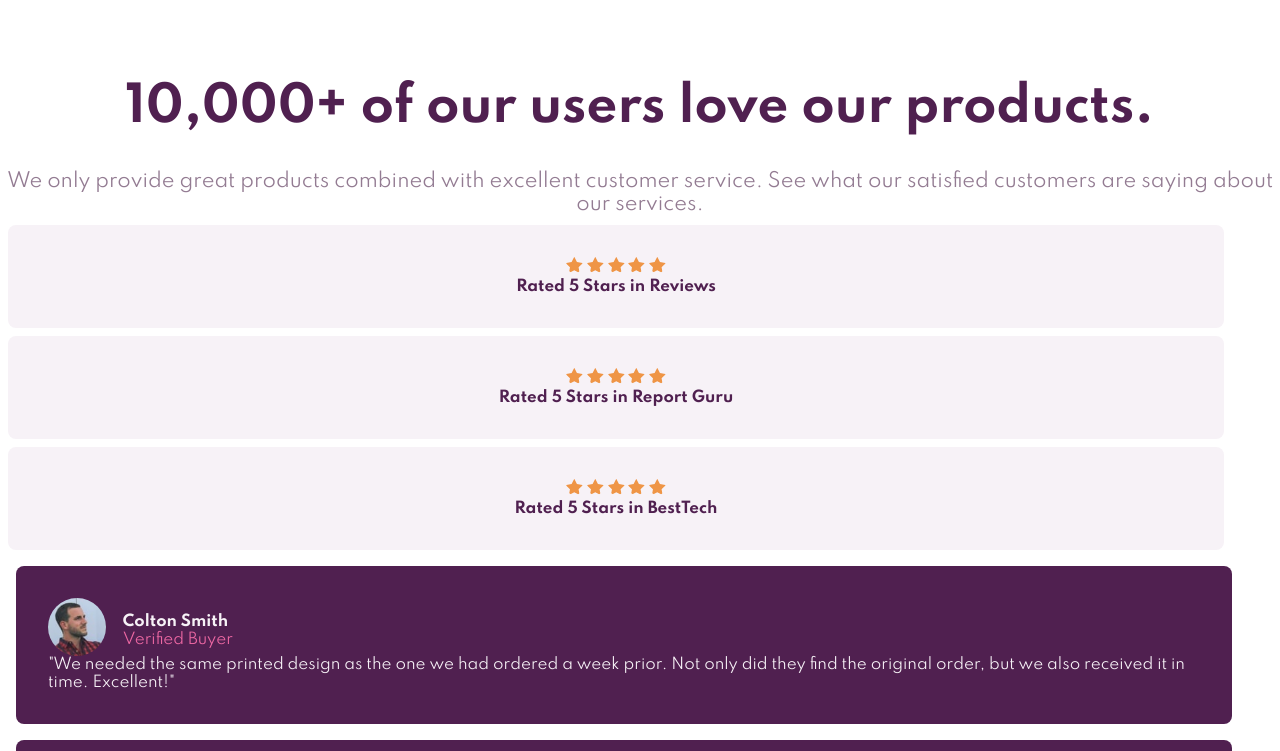
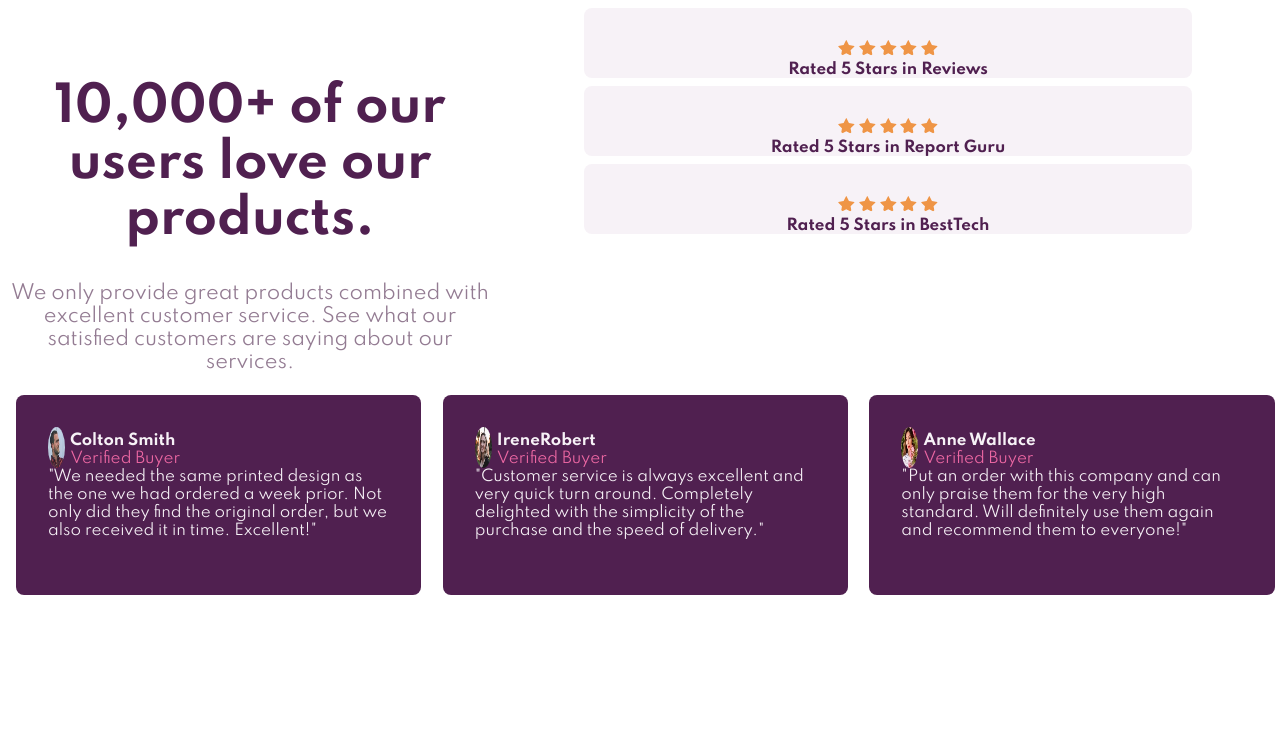
Before and after one commit to danieldamian09/social-proof-section-challenge-hub, a plain HTML site: page index.html in a window 1280 px wide. Shown: the top 751 px of the page. Drawn offline with Linux system fonts and the light colour scheme.

Commit message:
cambios en la grilla

```diff
--- a/index.html
+++ b/index.html
@@ -15,12 +15,12 @@
 </head>
 
 <body>
+  <div class="container">
     <div class="container-1">
       <div class="title">
         <h2>10,000+ of our users love our products.</h2>
         <p>We only provide great products combined with excellent customer service.
           See what our satisfied customers are saying about our services.</p>
-    </div>
       </div>
       <div class="container-2">
         <div class="rated">
@@ -50,6 +50,8 @@
           </div>
         </div>
       </div>
+    </div>
+
 
     <div class="container-3">
       <div class="cards">
@@ -83,8 +85,10 @@
               <span>Verified Buyer</span>
             </div>
           </div>
-        <p>"Put an order with this company and can only praise them for the very high standard. Will definitely use them
+          <p>"Put an order with this company and can only praise them for the very high standard. Will definitely use
+            them
             again and recommend them to everyone!"</p>
+        </div>
       </div>
     </div>
   </div>
--- a/style.css
+++ b/style.css
@@ -24,6 +24,46 @@ body {
   font-size: 15px;
 }
 
+.container {
+  display: grid;
+  grid-auto-columns: 1fr;
+  grid-auto-rows: 1fr;
+  grid-template-columns: 1fr;
+  gap: 4px 4px;
+  grid-auto-columns: repeat(auto-fill, minmax(15rem, 1fr));
+}
+
+.container-1 {
+  display: grid;
+  grid-template-columns: 40% 50%;
+  grid-template-rows: 1fr;
+  gap: 5% 5%;
+  grid-template-areas:
+    ". container-2";
+}
+
+.container-2 {
+  display: grid;
+  grid-template-columns: 1fr;
+  grid-template-rows: 70px 70px 70px;
+  gap: 0px 0px;
+  grid-template-areas:
+    "."
+    "."
+    ".";
+  grid-area: container-2;
+}
+
+.cards {
+  display: grid;
+  grid-template-columns: 1fr 1fr 1fr;
+  grid-template-rows: 1fr;
+  gap: 0px 0px;
+  grid-area: ".card1";
+  grid-template-areas:
+    "card1 card2 card3";
+}
+
 
 /* Medidas del container y columnas */
 
@@ -37,6 +77,11 @@ body {
 
 
 /* Diseño boxes, titulo, textos, imgs */
+
+.title {
+  text-align: center;
+  width: 500px;
+}
 
 .title h2 {
   color: var(--very-dark-magenta);
@@ -52,10 +97,8 @@ body {
   font-size: 1.2rem;
 }
 
-.title {
-    text-align: center;
 
-}
+
 .rated {
 
   color: var(--very-dark-magenta);
@@ -63,17 +106,21 @@ body {
 
 
 
-.card1, .card2, .card3 {
+.card1,
+.card2,
+.card3 {
   background: var(--very-dark-magenta);
   color: var(--light-grayish-magenta);
   border-radius: 0.5rem;
   width: 95%;
-    height: 70%;
+  height: 200px;
   padding: 2rem;
   margin: 1rem;
 }
 
-.rate1, .rate2, .rate3 {
+.rate1,
+.rate2,
+.rate3 {
   background: var(--light-grayish-magenta);
   border-radius: 0.5rem;
   width: 95%;
@@ -109,18 +156,19 @@ img {
   font-size: 11px;
   text-align: center;
 }
+
 .attribution a {
   color: hsl(228, 45%, 44%);
 }
 
 @media only screen and (max-width: 375px) {
-    .container-1{
+  .container-1 {
     display: grid;
     grid-template-rows: 1fr;
     grid-template-columns: 1fr 1fr;
   }
 
-      .container-2{
+  .container-2 {
     display: grid;
     grid-template-rows: 1fr 1fr 1fr;
   }
```
Lines whose indentation alone changed are shown as unchanged.
